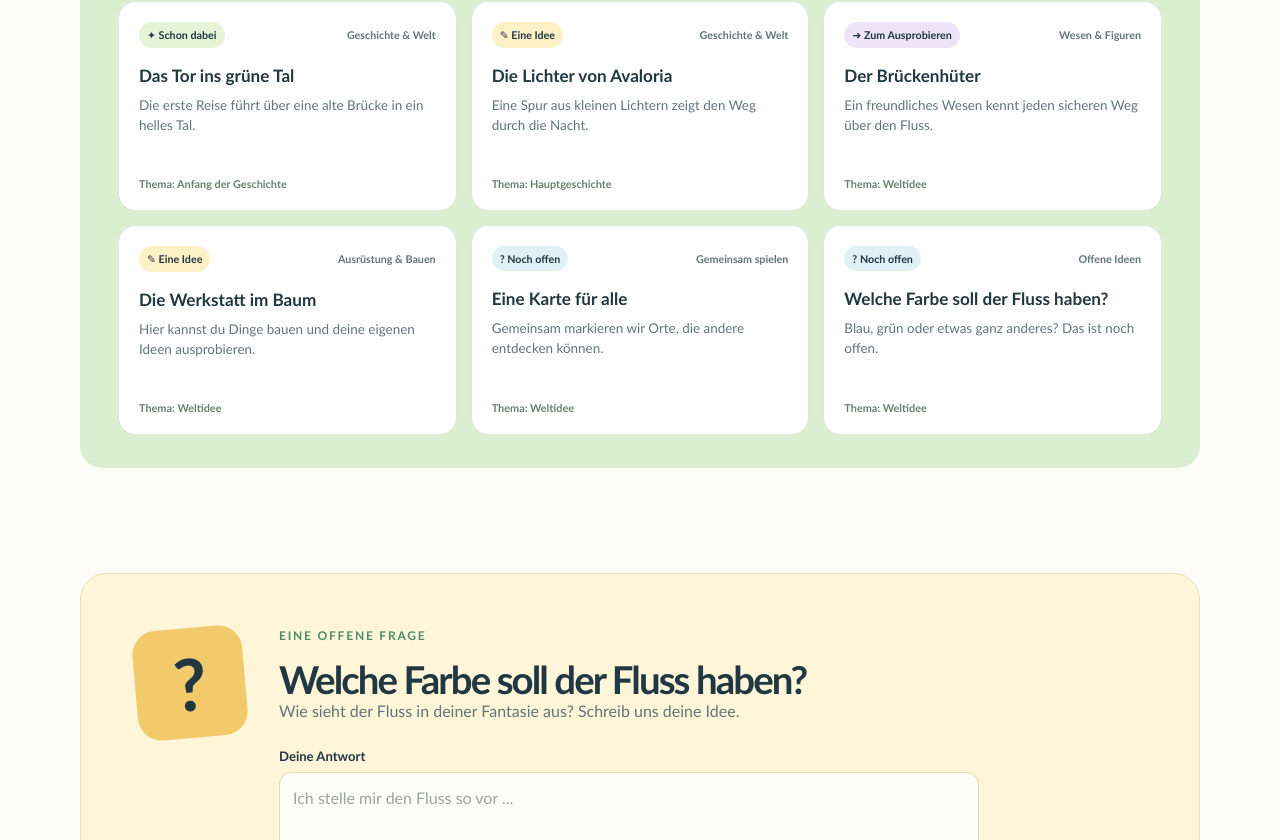
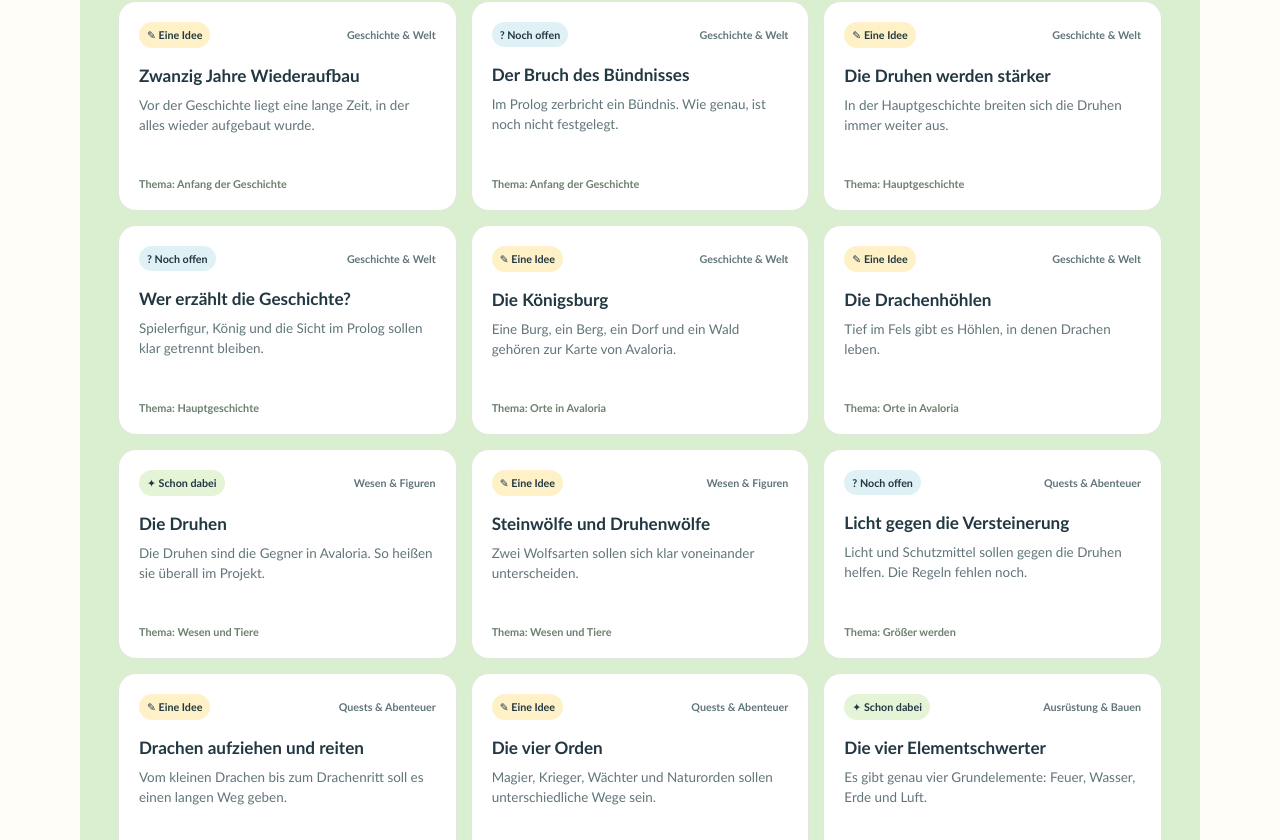
Before and after one commit to DYAI2025/MC_legends, a Next.js app: page / in a window 1280 px wide. Shown: the part 1340-2180 px from the top of the page. Built offline with nearby package versions, Linux system fonts and the light colour scheme.

Commit message:
feat(MCL-42): replace demo content with sourced project content

```diff
--- a/src/app/page.tsx
+++ b/src/app/page.tsx
@@ -7,8 +7,10 @@ import { AvaloriaHeroArt } from "@/app/components/avaloria-hero-art";
 import {
   avaloriaIdeas,
   childCategories,
+  childStatusFor,
   childStatusMeta,
   currentQuestion,
+  internalCategoryLabel,
   type ChildCategory,
   type ChildStatus,
 } from "@/content/avaloria-content";
@@ -140,18 +142,18 @@ export default function HomePage() {
         </div>
         <div className="idea-grid">
           {visibleIdeas.map((idea) => {
-            const status = statusFor(idea.status);
+            const status = statusFor(childStatusFor(idea.truthStatus));
             return (
               <article className="idea-card" key={idea.id}>
                 <div className="idea-card-topline">
-                  <span className={`idea-status status-${idea.status}`}>
+                  <span className={`idea-status status-${childStatusFor(idea.truthStatus)}`}>
                     <span aria-hidden="true">{status.icon}</span> {status.label}
                   </span>
                   <span className="idea-category">{idea.childCategory}</span>
                 </div>
                 <h3>{idea.title}</h3>
                 <p>{idea.summary}</p>
-                <span className="idea-owner">Thema: {idea.internalCategory === "prologue" ? "Anfang der Geschichte" : idea.internalCategory === "main-story" ? "Hauptgeschichte" : "Weltidee"}</span>
+                <span className="idea-owner">Thema: {internalCategoryLabel(idea.internalCategory)}</span>
               </article>
             );
           })}
--- a/src/content/avaloria-content.ts
+++ b/src/content/avaloria-content.ts
@@ -1,3 +1,5 @@
+import { designSsotPage, jiraSource, type SourceReference, type TruthStatus } from "./content-source";
+
 export type ChildStatus = "in-world" | "idea" | "open" | "tryout";
 
 export type ChildCategory =
@@ -8,14 +10,29 @@ export type ChildCategory =
   | "Gemeinsam spielen"
   | "Offene Ideen";
 
+/**
+ * Internal owner taxonomy. Stays finer-grained than the child view on purpose:
+ * MCL-19/MCL-29 require the simplified child grouping to lose no owner information.
+ * "prologue" and "main-story" must never be merged.
+ */
+export type InternalCategory =
+  | "prologue"
+  | "main-story"
+  | "world-geography"
+  | "creatures"
+  | "progression"
+  | "orders-and-roles"
+  | "crafting"
+  | "persistent-world";
+
 export type AvaloriaIdea = Readonly<{
   id: string;
   title: string;
   summary: string;
-  status: ChildStatus;
+  truthStatus: TruthStatus;
   childCategory: ChildCategory;
-  /** Keeps the complete internal owner while the child view uses childCategory. */
-  internalCategory: "prologue" | "main-story" | "creatures" | "building" | "co-op" | "open-question";
+  internalCategory: InternalCategory;
+  source: SourceReference;
 }>;
 
 export const childStatusMeta: ReadonlyArray<{
@@ -30,11 +47,44 @@ export const childStatusMeta: ReadonlyArray<{
   { id: "tryout", label: "Zum Ausprobieren", explanation: "Das können wir gemeinsam testen.", icon: "➜" },
 ];
 
-export const currentQuestion = {
-  id: "river-color",
-  title: "Welche Farbe soll der Fluss haben?",
-  prompt: "Wie sieht der Fluss in deiner Fantasie aus? Schreib uns deine Idee.",
-} as const;
+/**
+ * The child view never shows the internal truth vocabulary. AMBIGUOUS and CONFLICT
+ * both read as "noch offen" for a child: the project has not decided yet.
+ */
+export function childStatusFor(truthStatus: TruthStatus): ChildStatus {
+  switch (truthStatus) {
+    case "STATED":
+      return "in-world";
+    case "TENTATIVE":
+      return "idea";
+    case "AMBIGUOUS":
+    case "CONFLICT":
+    case "OPEN":
+      return "open";
+  }
+}
+
+/** Child-facing label for the internal owner category, kept free of project jargon. */
+export function internalCategoryLabel(internalCategory: InternalCategory): string {
+  switch (internalCategory) {
+    case "prologue":
+      return "Anfang der Geschichte";
+    case "main-story":
+      return "Hauptgeschichte";
+    case "world-geography":
+      return "Orte in Avaloria";
+    case "creatures":
+      return "Wesen und Tiere";
+    case "progression":
+      return "Größer werden";
+    case "orders-and-roles":
+      return "Gruppen und Rollen";
+    case "crafting":
+      return "Bauen und Sammeln";
+    case "persistent-world":
+      return "Gemeinsame Welt";
+  }
+}
 
 export const childCategories: ReadonlyArray<{
   label: ChildCategory;
@@ -49,53 +99,178 @@ export const childCategories: ReadonlyArray<{
   { label: "Offene Ideen", icon: "?", description: "Fragen, die wir noch entscheiden" },
 ];
 
+/**
+ * Every entry restates something the project has already written down.
+ * Nothing here is invented for the website. Truth status follows the SSoT page,
+ * which documents the decision space - so almost everything is TENTATIVE or OPEN.
+ */
 export const avaloriaIdeas: ReadonlyArray<AvaloriaIdea> = [
   {
-    id: "prologue-gate",
-    title: "Das Tor ins grüne Tal",
-    summary: "Die erste Reise führt über eine alte Brücke in ein helles Tal.",
-    status: "in-world",
+    id: "prologue-rebuilding",
+    title: "Zwanzig Jahre Wiederaufbau",
+    summary: "Vor der Geschichte liegt eine lange Zeit, in der alles wieder aufgebaut wurde.",
+    truthStatus: "TENTATIVE",
     childCategory: "Geschichte & Welt",
     internalCategory: "prologue",
+    source: jiraSource("MCL-2", "Prolog, 20-jähriger Wiederaufbau chronologisch konsistent machen"),
   },
   {
-    id: "main-story-lanterns",
-    title: "Die Lichter von Avaloria",
-    summary: "Eine Spur aus kleinen Lichtern zeigt den Weg durch die Nacht.",
-    status: "idea",
+    id: "prologue-alliance-break",
+    title: "Der Bruch des Bündnisses",
+    summary: "Im Prolog zerbricht ein Bündnis. Wie genau, ist noch nicht festgelegt.",
+    truthStatus: "AMBIGUOUS",
+    childCategory: "Geschichte & Welt",
+    internalCategory: "prologue",
+    source: jiraSource("MCL-2", "Bündnisbruch chronologisch konsistent machen"),
+  },
+  {
+    id: "main-story-druhen-escalation",
+    title: "Die Druhen werden stärker",
+    summary: "In der Hauptgeschichte breiten sich die Druhen immer weiter aus.",
+    truthStatus: "TENTATIVE",
     childCategory: "Geschichte & Welt",
     internalCategory: "main-story",
+    source: jiraSource("MCL-2", "Druhen-Eskalation chronologisch konsistent machen"),
   },
   {
-    id: "bridge-helper",
-    title: "Der Brückenhüter",
-    summary: "Ein freundliches Wesen kennt jeden sicheren Weg über den Fluss.",
-    status: "tryout",
+    id: "main-story-perspectives",
+    title: "Wer erzählt die Geschichte?",
+    summary: "Spielerfigur, König und die Sicht im Prolog sollen klar getrennt bleiben.",
+    truthStatus: "AMBIGUOUS",
+    childCategory: "Geschichte & Welt",
+    internalCategory: "main-story",
+    source: jiraSource("MCL-4", "Spielerfigur, König und Prolog-Perspektive eindeutig trennen"),
+  },
+  {
+    id: "world-kings-castle",
+    title: "Die Königsburg",
+    summary: "Eine Burg, ein Berg, ein Dorf und ein Wald gehören zur Karte von Avaloria.",
+    truthStatus: "TENTATIVE",
+    childCategory: "Geschichte & Welt",
+    internalCategory: "world-geography",
+    source: jiraSource("MCL-3", "Königsburg, Berg, Dorf, Wald geografisch kanonisieren"),
+  },
+  {
+    id: "world-dragon-caves",
+    title: "Die Drachenhöhlen",
+    summary: "Tief im Fels gibt es Höhlen, in denen Drachen leben.",
+    truthStatus: "TENTATIVE",
+    childCategory: "Geschichte & Welt",
+    internalCategory: "world-geography",
+    source: jiraSource("MCL-3", "Drachenhöhlen geografisch kanonisieren"),
+  },
+  {
+    id: "creatures-druhen",
+    title: "Die Druhen",
+    summary: "Die Druhen sind die Gegner in Avaloria. So heißen sie überall im Projekt.",
+    truthStatus: "STATED",
     childCategory: "Wesen & Figuren",
     internalCategory: "creatures",
+    source: designSsotPage,
   },
   {
-    id: "treehouse-workshop",
-    title: "Die Werkstatt im Baum",
-    summary: "Hier kannst du Dinge bauen und deine eigenen Ideen ausprobieren.",
-    status: "idea",
-    childCategory: "Ausrüstung & Bauen",
-    internalCategory: "building",
+    id: "creatures-stone-wolves",
+    title: "Steinwölfe und Druhenwölfe",
+    summary: "Zwei Wolfsarten sollen sich klar voneinander unterscheiden.",
+    truthStatus: "TENTATIVE",
+    childCategory: "Wesen & Figuren",
+    internalCategory: "creatures",
+    source: jiraSource("MCL-7", "Steinwölfe und Druhenwölfe als konsistente Kreaturenökologie definieren"),
   },
   {
-    id: "shared-map",
-    title: "Eine Karte für alle",
-    summary: "Gemeinsam markieren wir Orte, die andere entdecken können.",
-    status: "open",
-    childCategory: "Gemeinsam spielen",
-    internalCategory: "co-op",
+    id: "progression-druhen-protection",
+    title: "Licht gegen die Versteinerung",
+    summary: "Licht und Schutzmittel sollen gegen die Druhen helfen. Die Regeln fehlen noch.",
+    truthStatus: "OPEN",
+    childCategory: "Quests & Abenteuer",
+    internalCategory: "progression",
+    source: jiraSource("MCL-6", "Druhen, Versteinerung, Licht und Schutzmittel in ein Regelmodell bringen"),
   },
   {
-    id: "question-colors",
-    title: "Welche Farbe soll der Fluss haben?",
-    summary: "Blau, grün oder etwas ganz anderes? Das ist noch offen.",
-    status: "open",
+    id: "progression-dragon-riding",
+    title: "Drachen aufziehen und reiten",
+    summary: "Vom kleinen Drachen bis zum Drachenritt soll es einen langen Weg geben.",
+    truthStatus: "TENTATIVE",
+    childCategory: "Quests & Abenteuer",
+    internalCategory: "progression",
+    source: jiraSource("MCL-8", "Drachenzucht, Flügel und Drachenreiten als abgestuften Progressionspfad definieren"),
+  },
+  {
+    id: "orders-four-paths",
+    title: "Die vier Orden",
+    summary: "Magier, Krieger, Wächter und Naturorden sollen unterschiedliche Wege sein.",
+    truthStatus: "TENTATIVE",
+    childCategory: "Quests & Abenteuer",
+    internalCategory: "orders-and-roles",
+    source: jiraSource("MCL-9", "Magier-, Krieger-, Wächter- und Naturorden abgrenzen"),
+  },
+  {
+    id: "crafting-elemental-swords",
+    title: "Die vier Elementschwerter",
+    summary: "Es gibt genau vier Grundelemente: Feuer, Wasser, Erde und Luft.",
+    truthStatus: "STATED",
+    childCategory: "Ausrüstung & Bauen",
+    internalCategory: "crafting",
+    source: designSsotPage,
+  },
+  {
+    id: "crafting-scrolls-amulets",
+    title: "Schriftrollen und Amulette",
+    summary: "Gesammeltes soll sich zu Schriftrollen und Amuletten verbinden lassen.",
+    truthStatus: "TENTATIVE",
+    childCategory: "Ausrüstung & Bauen",
+    internalCategory: "crafting",
+    source: jiraSource("MCL-10", "Crafting, Schriftrollen, Amulette und Ressourcenketten konsolidieren"),
+  },
+  {
+    id: "persistent-shared-map",
+    title: "Eine Karte für alle",
+    summary: "Alle sollen dieselbe Karte sehen und Orte gemeinsam entdecken.",
+    truthStatus: "TENTATIVE",
+    childCategory: "Gemeinsam spielen",
+    internalCategory: "persistent-world",
+    source: jiraSource("MCL-12", "Karte, Sichtbarkeit, Teleport und Kooperation regeln"),
+  },
+  {
+    id: "persistent-together-rules",
+    title: "Gemeinsam statt gegeneinander",
+    summary: "Wie viel Streit im Spiel erlaubt ist, ist noch nicht entschieden.",
+    truthStatus: "OPEN",
+    childCategory: "Gemeinsam spielen",
+    internalCategory: "persistent-world",
+    source: jiraSource("MCL-12", "Kooperations- und PvP-Regeln offen"),
+  },
+  {
+    id: "world-great-wall",
+    title: "Die große Mauer",
+    summary: "Eine große Mauer gehört zur Welt. Was dahinter liegt, ist noch offen.",
+    truthStatus: "OPEN",
     childCategory: "Offene Ideen",
-    internalCategory: "open-question",
+    internalCategory: "world-geography",
+    source: jiraSource("MCL-3", "Große Mauer geografisch kanonisieren"),
+  },
+  {
+    id: "creatures-pets",
+    title: "Haustiere in Avaloria",
+    summary: "Welche Tiere dich begleiten dürfen, ist noch nicht entschieden.",
+    truthStatus: "OPEN",
+    childCategory: "Offene Ideen",
+    internalCategory: "creatures",
+    source: jiraSource("MCL-7", "Haustiere als konsistente Kreaturenökologie definieren"),
+  },
+  {
+    id: "persistent-calendar",
+    title: "Ein Kalender für alle",
+    summary: "Ob es feste Termine und große Ereignisse gibt, ist noch offen.",
+    truthStatus: "OPEN",
+    childCategory: "Offene Ideen",
+    internalCategory: "persistent-world",
+    source: jiraSource("MCL-11", "Echtzeitkalender, globale Events und Offline-Fairness"),
   },
 ];
+
+export const currentQuestion = {
+  id: "river-color",
+  title: "Welche Farbe soll der Fluss haben?",
+  prompt: "Wie sieht der Fluss in deiner Fantasie aus? Schreib uns deine Idee.",
+} as const;
```
Also changed, not shown: 1 other file (tests, documents, lock files or other folders).
